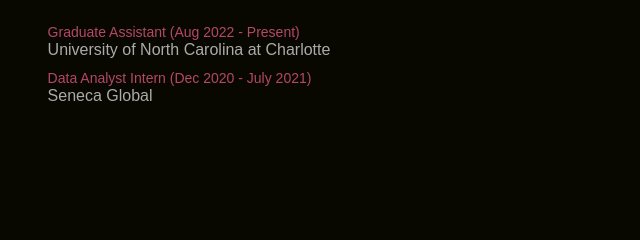
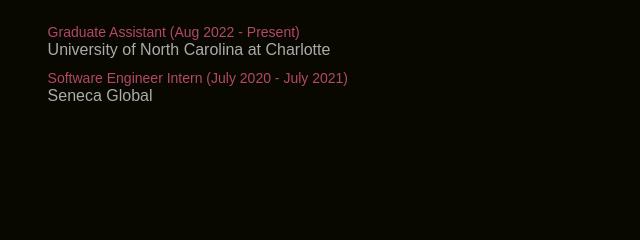
Before and after one commit to medhagitay/portfolio, a plain HTML site: page index.html in a window 1280 px wide. Both pictures are taken after a click on the element "Experience". Shown: the part 1161-1401 px from the top of the page, 490-1130 px from the left. Drawn offline with Linux system fonts and the light colour scheme.

Commit message:
small update

```diff
--- a/index.html
+++ b/index.html
@@ -60,7 +60,7 @@
                         <div class="tab-contents" id="experience">
                             <ul>
                                 <li> <span> Graduate Assistant (Aug 2022 - Present)</span><br>University of North Carolina at Charlotte</li>
-                                <li> <span> Data Analyst Intern    (Dec 2020 - July 2021)</span><br>Seneca Global<br></li>
+                                <li> <span> Software Engineer Intern    (July 2020 - July 2021)</span><br>Seneca Global<br></li>
                             </ul>
                         </div>
                         <div class="tab-contents" id="educations" >
```
